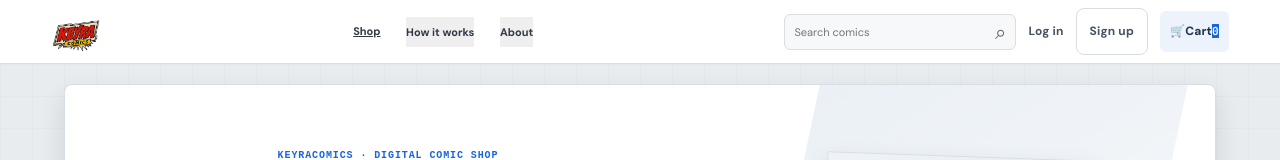
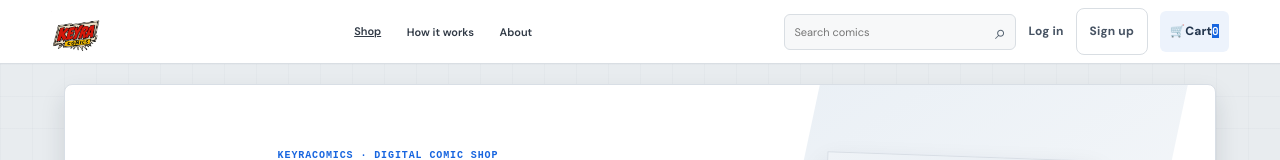
Before and after one commit to MusthafaPm-135/inkburst, a React (Vite) app in the folder frontend/: page / in a window 1280 px wide. Shown: the top 160 px of the page. Built offline with nearby package versions, Linux system fonts and the light colour scheme; no server answers; a web font is replaced by a local one.

Commit message:
Refine navigation button styling

```diff
--- a/frontend/src/styles/ComicCrater.css
+++ b/frontend/src/styles/ComicCrater.css
@@ -574,5 +574,7 @@ h1,h2,h3,.display,.hero h1,.card-title { font-family:'Barlow Condensed','Arial N
 .shop-page,.detail-page { width:min(1240px,calc(100% - 28px)); }
 .nav-links { display:flex; align-items:center; flex-wrap:nowrap; }
 .nav-links .mobile-auth-link { display:none; }
+.nav-links .nav-section-link { background:transparent!important; color:#313a46; font-family:inherit; font-weight:600; }
+.nav-links .nav-section-link:hover { background:#f4f7fa!important; color:var(--kc-blue); }
 @media(max-width:900px) { .nav-links { display:none; } .nav-links.active { display:flex; } }
 @media(max-width:680px) { .nav-search { display:flex; width:clamp(86px,25vw,130px); height:31px; } .nav-search button { width:29px; height:29px; } }
```
